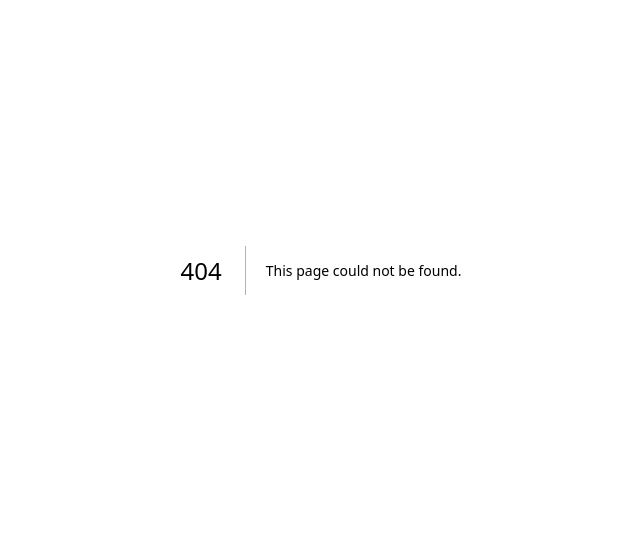
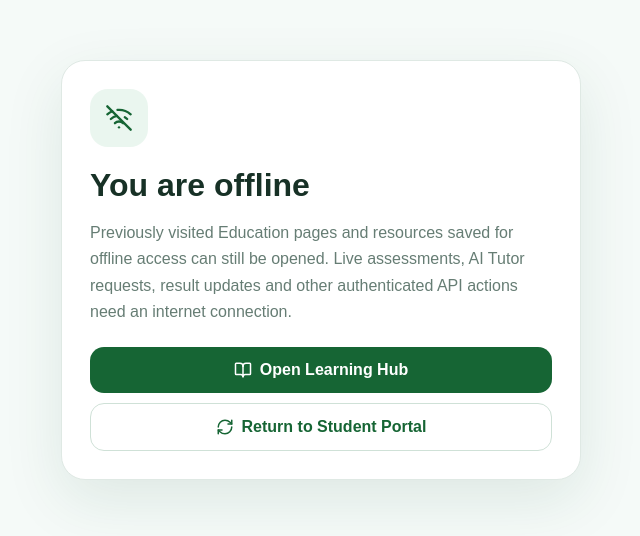
Before and after one commit to osafoopare299-cmd/student-results-portal-v2, a Next.js app in the folder student-results-portal/: page /education/offline in a window 1280 px wide. Before the commit this address had no page. Shown: the part 130-666 px from the top of the page, without its empty margins (319-959 px from the left). Built offline with nearby package versions, Linux system fonts and the light colour scheme.

Commit message:
Add education offline fallback page

```diff
--- /dev/null
+++ b/student-results-portal/app/education/offline/page.js
@@ -0,0 +1,7 @@
+import Link from 'next/link';
+import { BookOpen, RefreshCw, WifiOff } from 'lucide-react';
+
+export const metadata={title:'Offline'};
+export default function EducationOfflinePage(){
+  return <main style={{minHeight:'100vh',display:'grid',placeItems:'center',padding:24,background:'#f5faf8',fontFamily:'Arial,sans-serif',color:'#173126'}}><section style={{width:'min(100%,520px)',background:'#fff',border:'1px solid #dfe9e4',borderRadius:24,padding:28,boxShadow:'0 20px 60px rgba(15,80,50,.10)'}}><div style={{width:58,height:58,borderRadius:18,display:'grid',placeItems:'center',background:'#eaf6ef',color:'#166534'}}><WifiOff size={28}/></div><h1 style={{fontSize:32,margin:'20px 0 8px'}}>You are offline</h1><p style={{lineHeight:1.65,color:'#667d74'}}>Previously visited Education pages and resources saved for offline access can still be opened. Live assessments, AI Tutor requests, result updates and other authenticated API actions need an internet connection.</p><div style={{display:'grid',gap:10,marginTop:22}}><button onClick={undefined} style={{display:'none'}}/><Link href="/education/student/learn" style={{display:'flex',justifyContent:'center',alignItems:'center',gap:8,textDecoration:'none',background:'#166534',color:'#fff',padding:14,borderRadius:14,fontWeight:800}}><BookOpen size={18}/> Open Learning Hub</Link><Link href="/education/student" style={{display:'flex',justifyContent:'center',alignItems:'center',gap:8,textDecoration:'none',border:'1px solid #cfe1d7',color:'#166534',padding:14,borderRadius:14,fontWeight:800}}><RefreshCw size={18}/> Return to Student Portal</Link></div></section></main>;
+}
```
